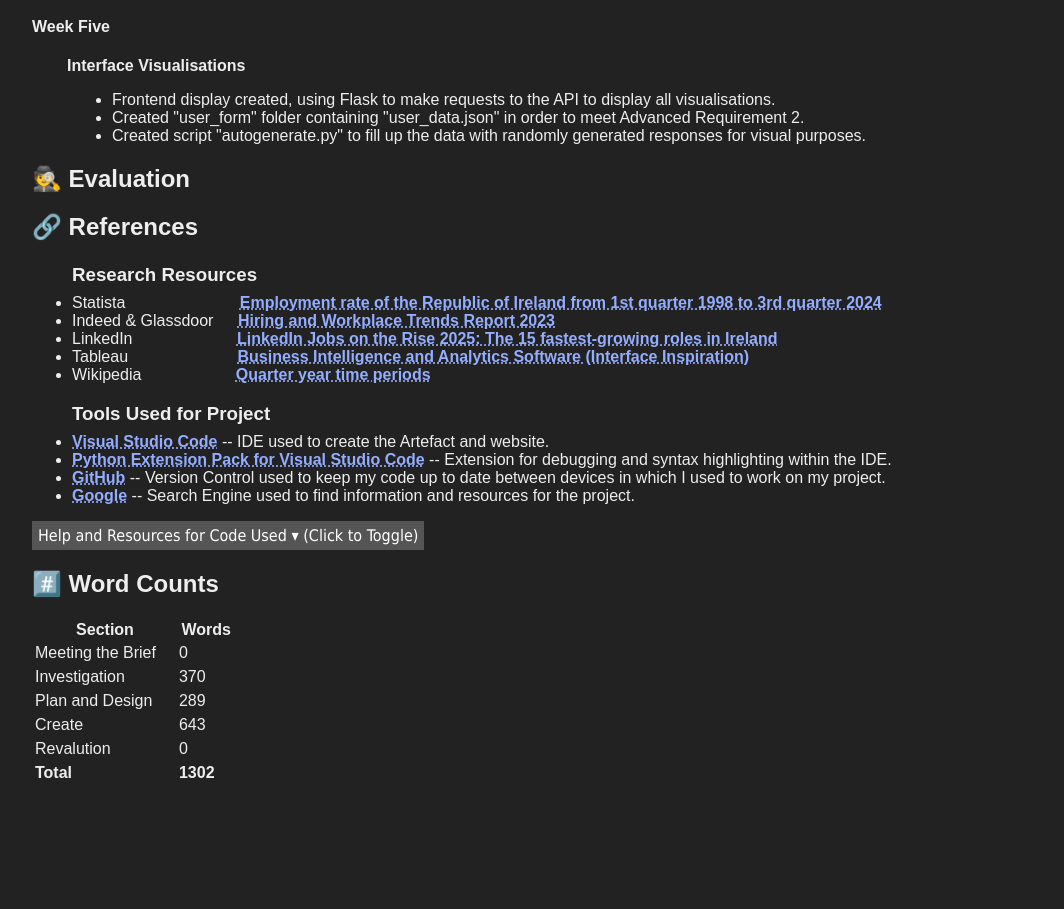
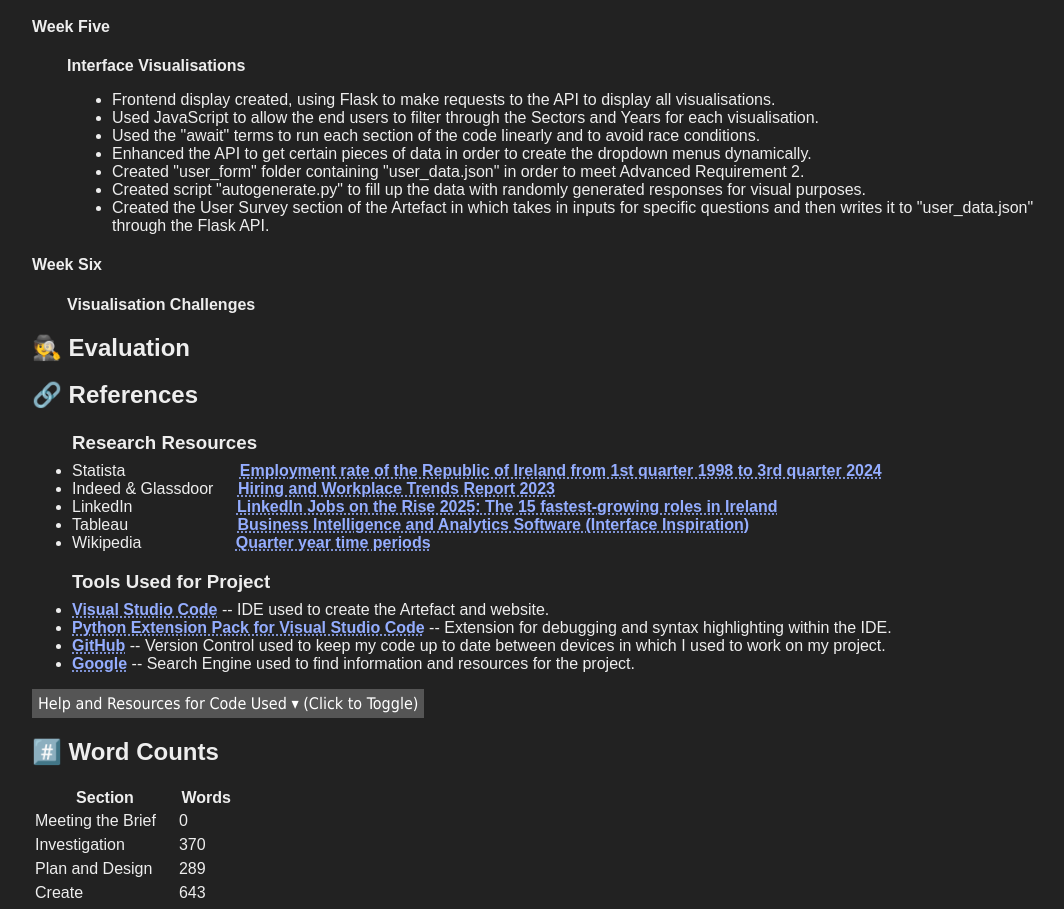
Before and after one commit to KittyCatGamer123/computer-science-lc-2025, a plain HTML site: page Report/index.html in a window 1280 px wide. Shown: the part 3068-3977 px from the top of the page, without its empty margins (128-1192 px from the left). Before the commit the page ends 3862 px from the top, so only its background shows below. Drawn offline with Linux system fonts and the light colour scheme.

Commit message:
Small writeup update

```diff
--- a/Report/index.html
+++ b/Report/index.html
@@ -226,8 +226,17 @@
         <p><b>Interface Visualisations</b></p>
         <ul class="createSection">
             <li>Frontend display created, using Flask to make requests to the API to display all visualisations.</li>
+            <li>Used JavaScript to allow the end users to filter through the Sectors and Years for each visualisation.</li>
+            <li>Used the "await" terms to run each section of the code linearly and to avoid race conditions.</li>
+            <li>Enhanced the API to get certain pieces of data in order to create the dropdown menus dynamically.</li>
             <li>Created "user_form" folder containing "user_data.json" in order to meet Advanced Requirement 2.</li>
             <li>Created script "autogenerate.py" to fill up the data with randomly generated responses for visual purposes.</li>
+            <li>Created the User Survey section of the Artefact in which takes in inputs for specific questions and then writes it to "user_data.json" through the Flask API.</li>
+        </ul>
+
+        <h4>Week Six</h4>
+        <p><b>Visualisation Challenges</b></p>
+        <ul class="createSection">
         </ul>
     </div>
     <div id="Section_Eval">
```
Also changed, not shown: 1 other file.
